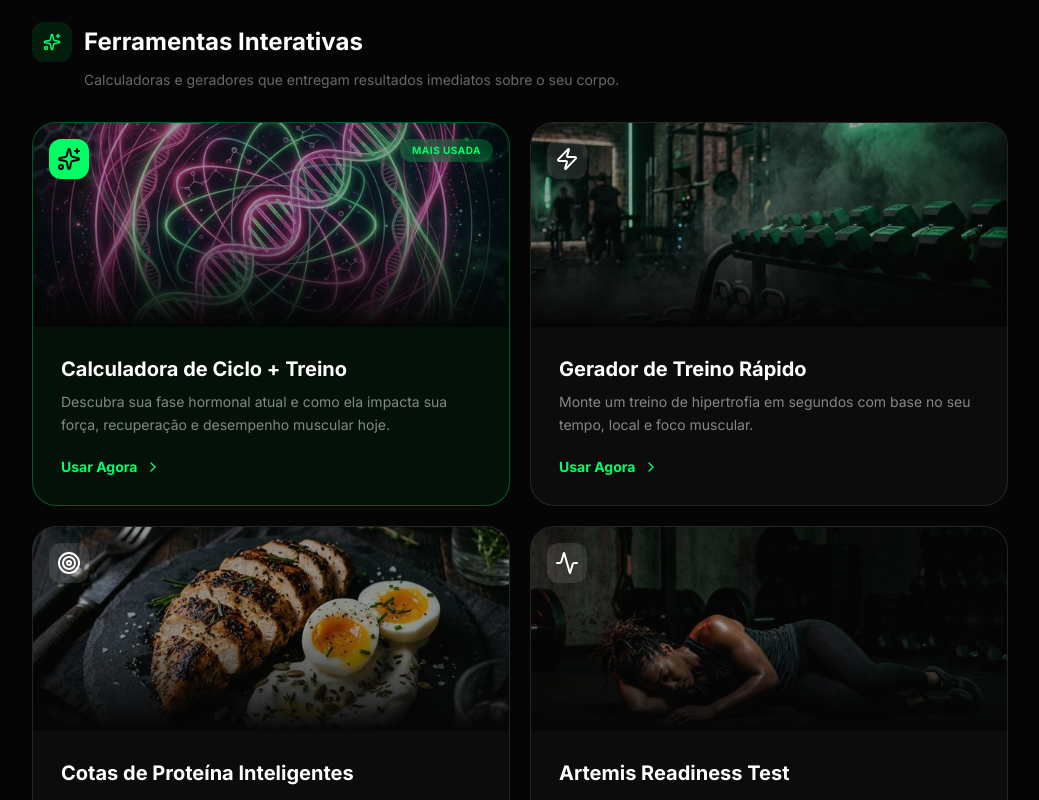
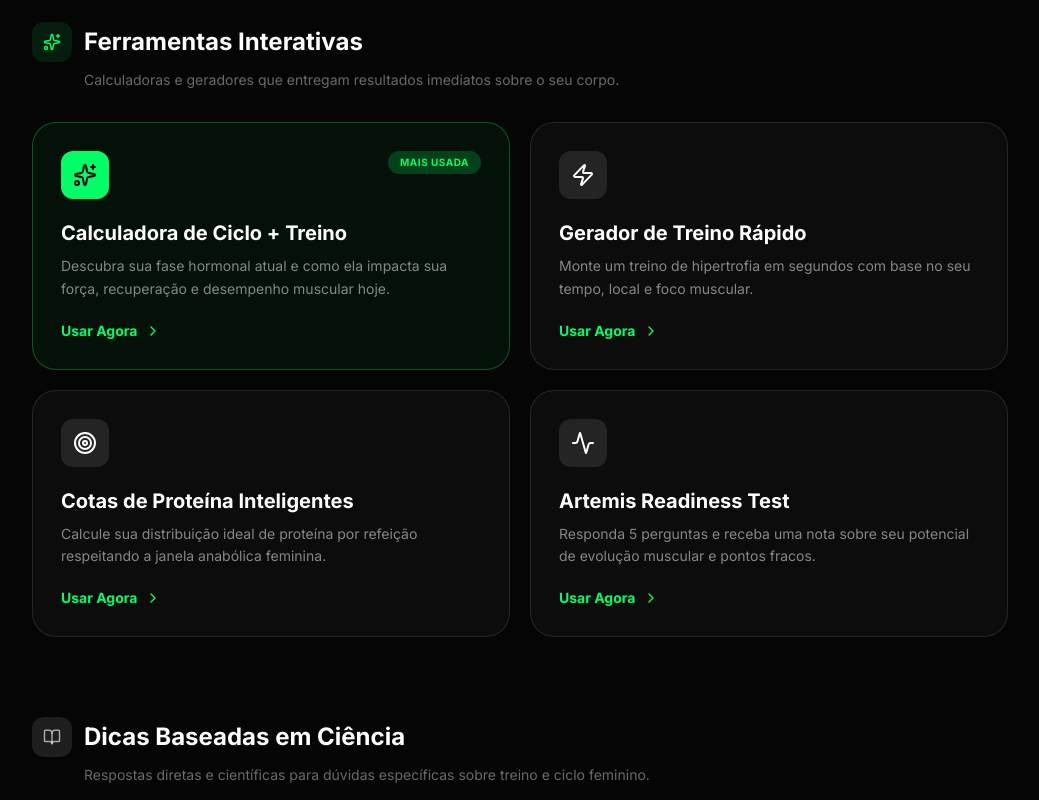
Before and after one commit to Kyamahiroto/artemis-fit-landing, a React (Vite) app: page /guia in a window 1280 px wide. Shown: the part 420-1220 px from the top of the page, without its empty margins (120-1159 px from the left). Built offline with nearby package versions, Linux system fonts and the light colour scheme.

Commit message:
refactor: remove imagens das ferramentas, preservando apenas nos guias (SEO)

```diff
--- a/src/ToolsHub.tsx
+++ b/src/ToolsHub.tsx
@@ -12,7 +12,6 @@ export const ToolsHub = () => {
             title: "Calculadora de Ciclo + Treino",
             desc: "Descubra sua fase hormonal atual e como ela impacta sua força, recuperação e desempenho muscular hoje.",
             icon: <Sparkles size={24} />,
-            image: "/guides/principal-ciclo.png",
             path: "/guia/ciclo-e-treino",
             priority: true,
             tag: "Mais Usada"
@@ -22,7 +21,6 @@ export const ToolsHub = () => {
             title: "Gerador de Treino Rápido",
             desc: "Monte um treino de hipertrofia em segundos com base no seu tempo, local e foco muscular.",
             icon: <Zap size={24} />,
-            image: "/guides/principal-treino.png",
             path: "/guia/gerador-de-treino",
             priority: false,
             tag: null
@@ -32,7 +30,6 @@ export const ToolsHub = () => {
             title: "Cotas de Proteína Inteligentes",
             desc: "Calcule sua distribuição ideal de proteína por refeição respeitando a janela anabólica feminina.",
             icon: <Target size={24} />,
-            image: "/guides/proteina-mulheres.png",
             path: "/guia/calculadora-proteina",
             priority: false,
             tag: null
@@ -42,7 +39,6 @@ export const ToolsHub = () => {
             title: "Artemis Readiness Test",
             desc: "Responda 5 perguntas e receba uma nota sobre seu potencial de evolução muscular e pontos fracos.",
             icon: <Activity size={24} />,
-            image: "/guides/overtraining-sinais.png",
             path: "/guia/diagnostico-treino",
             priority: false,
             tag: null
@@ -95,27 +91,21 @@ export const ToolsHub = () => {
                     <div className="grid md:grid-cols-2 gap-5">
                         {tools.map((tool, i) => (
                             <motion.div key={tool.id} initial={{ opacity: 0, y: 20 }} animate={{ opacity: 1, y: 0 }} transition={{ delay: 0.05 * i }}>
-                                <Link to={tool.path} className={`block rounded-[1.5rem] border transition-all h-full group overflow-hidden ${tool.priority ? 'bg-primary/5 border-primary/30 hover:border-primary/60 hover:shadow-[0_0_30px_-5px_rgba(205,255,0,0.15)]' : 'bg-white/[0.03] border-white/10 hover:border-primary/30'}`}>
-                                    <div className="aspect-[21/9] overflow-hidden relative">
-                                        <img src={tool.image} alt={tool.title} className="w-full h-full object-cover group-hover:scale-105 transition-transform duration-700 opacity-60" />
-                                        <div className="absolute inset-0 bg-gradient-to-t from-dark via-transparent to-transparent"></div>
-                                        <div className="absolute top-4 left-4">
-                                            <div className={`w-10 h-10 rounded-xl flex items-center justify-center ${tool.priority ? 'bg-primary text-dark' : 'bg-white/10 text-white group-hover:bg-primary/20 group-hover:text-primary transition-all'}`}>
-                                                {tool.icon}
-                                            </div>
+                                <Link to={tool.path} className={`block p-7 rounded-[1.5rem] border transition-all h-full group ${tool.priority ? 'bg-primary/5 border-primary/30 hover:border-primary/60 hover:shadow-[0_0_30px_-5px_rgba(205,255,0,0.15)]' : 'bg-white/[0.03] border-white/10 hover:border-primary/30'}`}>
+                                    <div className="flex justify-between items-start mb-5">
+                                        <div className={`w-12 h-12 rounded-xl flex items-center justify-center ${tool.priority ? 'bg-primary text-dark' : 'bg-white/10 text-white group-hover:bg-primary/20 group-hover:text-primary transition-all'}`}>
+                                            {tool.icon}
                                         </div>
                                         {tool.tag && (
-                                            <span className="absolute top-4 right-4 px-3 py-1 rounded-full bg-primary/20 text-primary text-[10px] font-bold uppercase tracking-wider backdrop-blur-sm">
+                                            <span className="px-3 py-1 rounded-full bg-primary/20 text-primary text-[10px] font-bold uppercase tracking-wider">
                                                 {tool.tag}
                                             </span>
                                         )}
                                     </div>
-                                    <div className="p-7">
-                                        <h3 className="text-xl font-bold mb-2">{tool.title}</h3>
-                                        <p className="text-white/50 text-sm leading-relaxed mb-5">{tool.desc}</p>
-                                        <div className="flex items-center gap-2 text-sm font-bold text-primary group-hover:translate-x-2 transition-transform duration-300">
-                                            Usar Agora <ChevronRight size={16} />
-                                        </div>
+                                    <h3 className="text-xl font-bold mb-2">{tool.title}</h3>
+                                    <p className="text-white/50 text-sm leading-relaxed mb-5">{tool.desc}</p>
+                                    <div className="flex items-center gap-2 text-sm font-bold text-primary group-hover:translate-x-2 transition-transform duration-300">
+                                        Usar Agora <ChevronRight size={16} />
                                     </div>
                                 </Link>
                             </motion.div>
--- a/src/tools/CycleCalculator.tsx
+++ b/src/tools/CycleCalculator.tsx
@@ -81,22 +81,6 @@ export const CycleCalculator = () => {
                 title="Calculadora de Ciclo Menstrual e Treino | Artemis Fit"
                 description="Descubra em que fase do ciclo você está e como isso afeta sua força, recuperação e desempenho no treino. Ferramenta gratuita."
             />
-
-            {/* Hero Image Section */}
-            <div className="relative h-[40vh] w-full overflow-hidden">
-                <img
-                    src="/guides/principal-ciclo.png"
-                    alt="Calculadora de Ciclo"
-                    className="w-full h-full object-cover opacity-50"
-                />
-                <div className="absolute inset-0 bg-gradient-to-t from-dark via-dark/20 to-transparent"></div>
-                <div className="absolute inset-0 flex flex-col items-center justify-end pb-12 px-6 text-center">
-                    <motion.div initial={{ opacity: 0, y: 20 }} animate={{ opacity: 1, y: 0 }} className="max-w-3xl">
-                        <h1 className="text-4xl md:text-5xl font-bold font-display mb-4">Calculadora de Ciclo + Treino</h1>
-                        <p className="text-white/60 text-lg">Sincronize sua performance com sua biologia natural.</p>
-                    </motion.div>
-                </div>
-            </div>
 
             <nav className="px-6 py-5 bg-dark/90 backdrop-blur-md border-b border-white/5 flex items-center justify-between sticky top-0 z-40">
                 <Link to="/guia" className="flex items-center gap-2 text-sm font-bold text-white/40 hover:text-primary transition-colors">
--- a/src/tools/ProteinCalculator.tsx
+++ b/src/tools/ProteinCalculator.tsx
@@ -85,22 +85,6 @@ export const ProteinCalculator = () => {
                 title="Calculadora de Proteína para Mulheres | Artemis Fit"
                 description="Calcule suas cotas ideais de proteína por refeição considerando a fisiologia feminina e janela anabólica. Ferramenta gratuita."
             />
-
-            {/* Hero Image Section */}
-            <div className="relative h-[40vh] w-full overflow-hidden">
-                <img
-                    src="/guides/proteina-mulheres.png"
-                    alt="Calculadora de Proteína"
-                    className="w-full h-full object-cover opacity-50"
-                />
-                <div className="absolute inset-0 bg-gradient-to-t from-dark via-dark/20 to-transparent"></div>
-                <div className="absolute inset-0 flex flex-col items-center justify-end pb-12 px-6 text-center">
-                    <motion.div initial={{ opacity: 0, y: 20 }} animate={{ opacity: 1, y: 0 }} className="max-w-3xl">
-                        <h1 className="text-4xl md:text-5xl font-bold font-display mb-4">Cotas de Proteína Inteligentes</h1>
-                        <p className="text-white/60 text-lg">Nutrição precisa baseada na fisiologia feminina.</p>
-                    </motion.div>
-                </div>
-            </div>
 
             <nav className="px-6 py-5 bg-dark/90 backdrop-blur-md border-b border-white/5 flex items-center justify-between sticky top-0 z-40">
                 <Link to="/guia" className="flex items-center gap-2 text-sm font-bold text-white/40 hover:text-primary transition-colors">
--- a/src/tools/TrainingDiagnostic.tsx
+++ b/src/tools/TrainingDiagnostic.tsx
@@ -140,22 +140,6 @@ export const TrainingDiagnostic = () => {
                 description="Faça o teste de 5 perguntas e descubra o que está limitando sua evolução muscular e como corrigir. Diagnóstico gratuito."
             />
 
-            {/* Hero Image Section */}
-            <div className="relative h-[40vh] w-full overflow-hidden">
-                <img
-                    src="/guides/overtraining-sinais.png"
-                    alt="Diagnóstico de Treino"
-                    className="w-full h-full object-cover opacity-50"
-                />
-                <div className="absolute inset-0 bg-gradient-to-t from-dark via-dark/20 to-transparent"></div>
-                <div className="absolute inset-0 flex flex-col items-center justify-end pb-12 px-6 text-center">
-                    <motion.div initial={{ opacity: 0, y: 20 }} animate={{ opacity: 1, y: 0 }} className="max-w-3xl">
-                        <h1 className="text-4xl md:text-5xl font-bold font-display mb-4">Artemis Readiness Test</h1>
-                        <p className="text-white/60 text-lg">Descubra o que está travando sua evolução muscular hoje.</p>
-                    </motion.div>
-                </div>
-            </div>
-
             <nav className="px-6 py-5 bg-dark/90 backdrop-blur-md border-b border-white/5 flex items-center justify-between sticky top-0 z-40">
                 <Link to="/guia" className="flex items-center gap-2 text-sm font-bold text-white/40 hover:text-primary transition-colors">
                     <ArrowLeft size={16} /> Guia Artemis
--- a/src/tools/WorkoutGenerator.tsx
+++ b/src/tools/WorkoutGenerator.tsx
@@ -119,22 +119,6 @@ export const WorkoutGenerator = () => {
                 title="Gerador de Treino Rápido para Mulheres | Artemis Fit"
                 description="Gere um treino de hipertrofia personalizado em segundos baseado no seu tempo e equipamento disponível. Ferramenta gratuita."
             />
-
-            {/* Hero Image Section */}
-            <div className="relative h-[40vh] w-full overflow-hidden">
-                <img
-                    src="/guides/principal-treino.png"
-                    alt="Gerador de Treino"
-                    className="w-full h-full object-cover opacity-50"
-                />
-                <div className="absolute inset-0 bg-gradient-to-t from-dark via-dark/20 to-transparent"></div>
-                <div className="absolute inset-0 flex flex-col items-center justify-end pb-12 px-6 text-center">
-                    <motion.div initial={{ opacity: 0, y: 20 }} animate={{ opacity: 1, y: 0 }} className="max-w-3xl">
-                        <h1 className="text-4xl md:text-5xl font-bold font-display mb-4">Gerador de Treino Rápido</h1>
-                        <p className="text-white/60 text-lg">Hipertrofia inteligente, adaptada à sua rotina real.</p>
-                    </motion.div>
-                </div>
-            </div>
 
             <nav className="px-6 py-5 bg-dark/90 backdrop-blur-md border-b border-white/5 flex items-center justify-between sticky top-0 z-40">
                 <Link to="/guia" className="flex items-center gap-2 text-sm font-bold text-white/40 hover:text-primary transition-colors">
```
